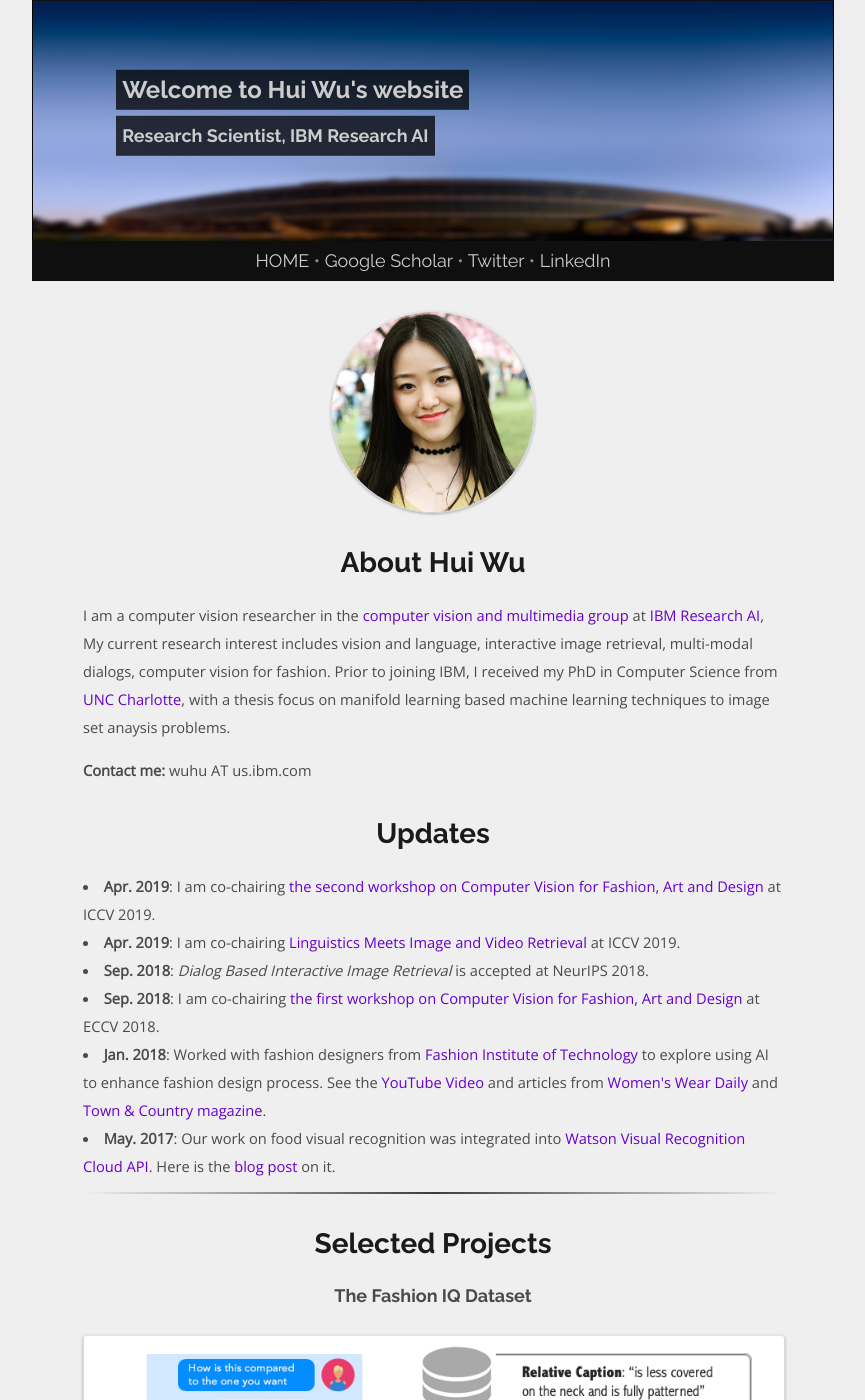
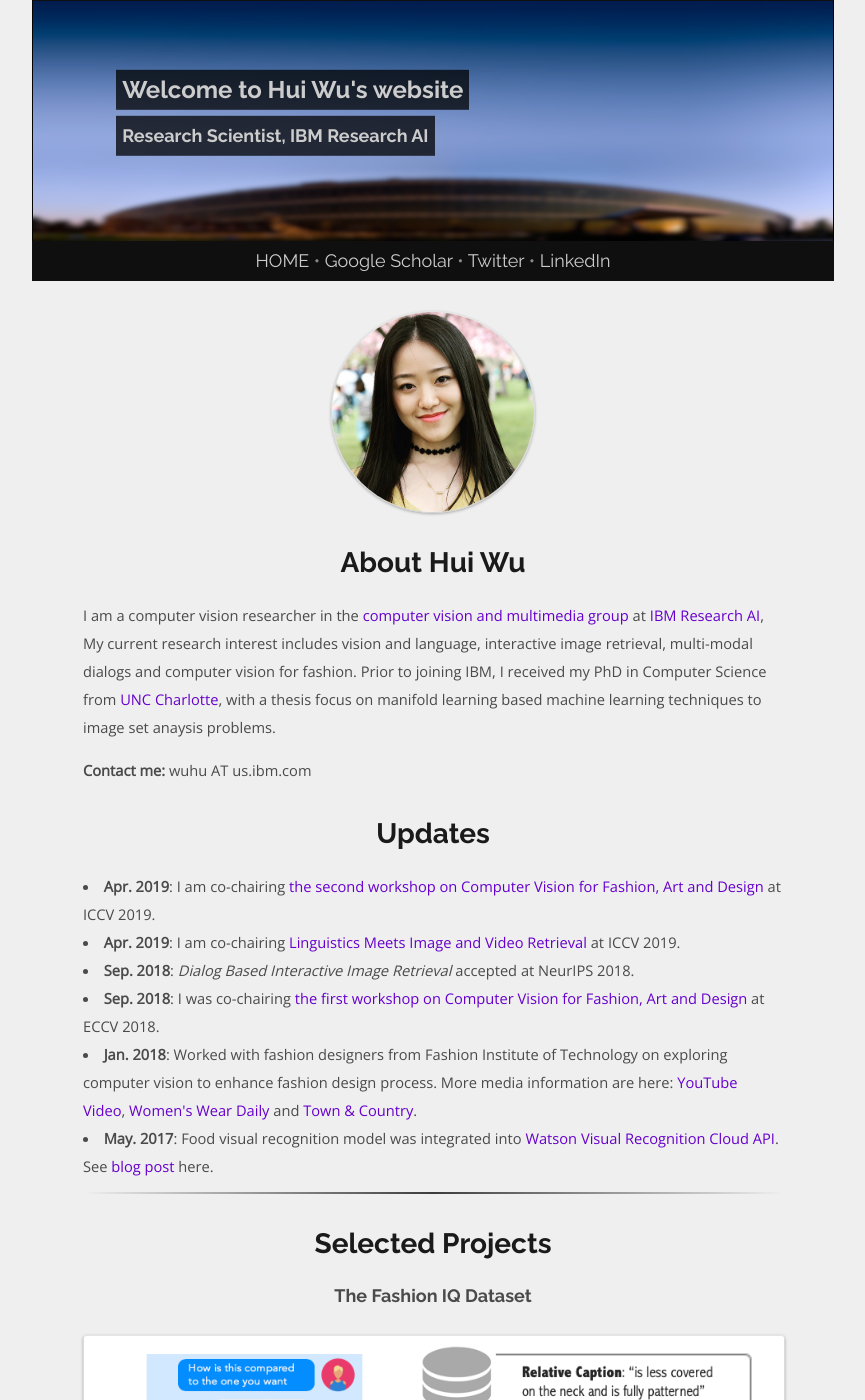
Before and after one commit to spacew/spacew.github.io, a Jekyll site: the page built from index.html, in a window 1280 px wide and 1400 px high. Shown: the whole window, without its empty margins (207-1072 px from the left). Built offline with Jekyll 4.4.1, drawn with Linux system fonts in a browser that asks for light colours; the list of posts is cut into pages by our own code.

Commit message:
Update index.html

```diff
--- a/index.html
+++ b/index.html
@@ -21,6 +21,7 @@
 
     <article>
         <h1 class="top-text">Updates</h1>
+         <ul>
         <li>
               <b>Apr. 2019</b>: I am co-chairing <a href=https://sites.google.com/view/cvcreative/>the second workshop on Computer Vision for Fashion, Art and Design</a>
               at <a href=http://iccv2019.thecvf.com/></a>ICCV 2019.
@@ -29,23 +30,21 @@
               <b>Apr. 2019</b>: I am co-chairing <a href=https://sites.google.com/view/lingir/>Linguistics Meets Image and Video Retrieval</a>
               at <a href=http://iccv2019.thecvf.com/></a>ICCV 2019.
           </li>
-        <ul>
-            <li><b>Sep. 2018</b>: <em>Dialog Based Interactive Image Retrieval</em> is accepted at NeurIPS 2018.</li>
+
+            <li><b>Sep. 2018</b>: <em>Dialog Based Interactive Image Retrieval</em> accepted at NeurIPS 2018.</li>
           <li>
-              <b>Sep. 2018</b>: I am co-chairing <a href=https://sites.google.com/view/eccvfashion/>the first workshop on Computer Vision for Fashion, Art and Design</a>
+              <b>Sep. 2018</b>: I was co-chairing <a href=https://sites.google.com/view/eccvfashion/>the first workshop on Computer Vision for Fashion, Art and Design</a>
               at <a href=https://eccv2018.org/></a>ECCV 2018.
           </li>
           <li>
-              <b>Jan. 2018</b>: Worked with fashion designers from <a href=http://www.fitnyc.edu/index.php>Fashion Institute of Technology</a> to explore using AI to enhance fashion design process.
-              See the <a href=https://www.youtube.com/watch?v=tO94dIKJ6TQ&t=1s>YouTube Video</a> and articles from
+              <b>Jan. 2018</b>: Worked with fashion designers from Fashion Institute of Technology on exploring computer vision to enhance fashion design process. More media information are here: <a href=https://www.youtube.com/watch?v=tO94dIKJ6TQ&t=1s>YouTube Video</a>,
               <a href=http://wwd.com/business-news/business-features/f-i-t-ibm-and-tommy-hilfiger-get-into-ai-for-fashion-11095819/>Women's Wear Daily</a>
-            and <a href=https://www.townandcountrymag.com/leisure/arts-and-culture/a15925909/technology-the-future-of-art-good-taste/>Town & Country magazine</a>.
+            and <a href=https://www.townandcountrymag.com/leisure/arts-and-culture/a15925909/technology-the-future-of-art-good-taste/>Town & Country</a>.
           </li>
           <li>
-              <b>May. 2017</b>: Our work on food visual recognition was integrated into
+              <b>May. 2017</b>: Food visual recognition model was integrated into
               <a href=https://www.ibm.com/watson/services/visual-recognition/>Watson Visual Recognition Cloud API</a>.
-              Here is the <a href=https://www.ibm.com/blogs/research/2017/05/training-watson-see-whats-plate/>blog post</a>
-              on it.
+              See <a href=https://www.ibm.com/blogs/research/2017/05/training-watson-see-whats-plate/>blog post</a> here.
           </li>
         </ul>
     </article>
```
Also changed, not shown: other parts of index.html (+1 -1 lines).
